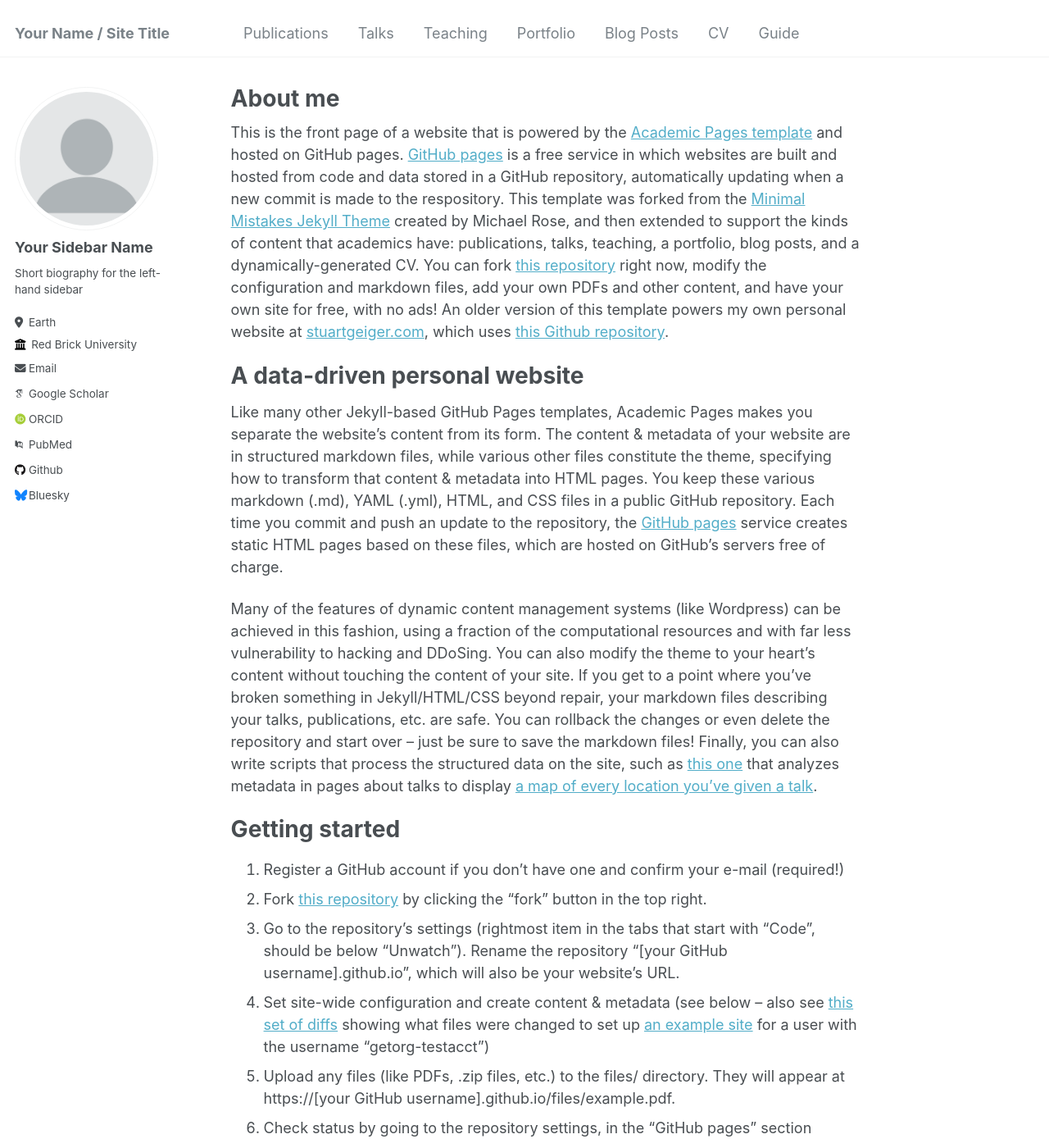
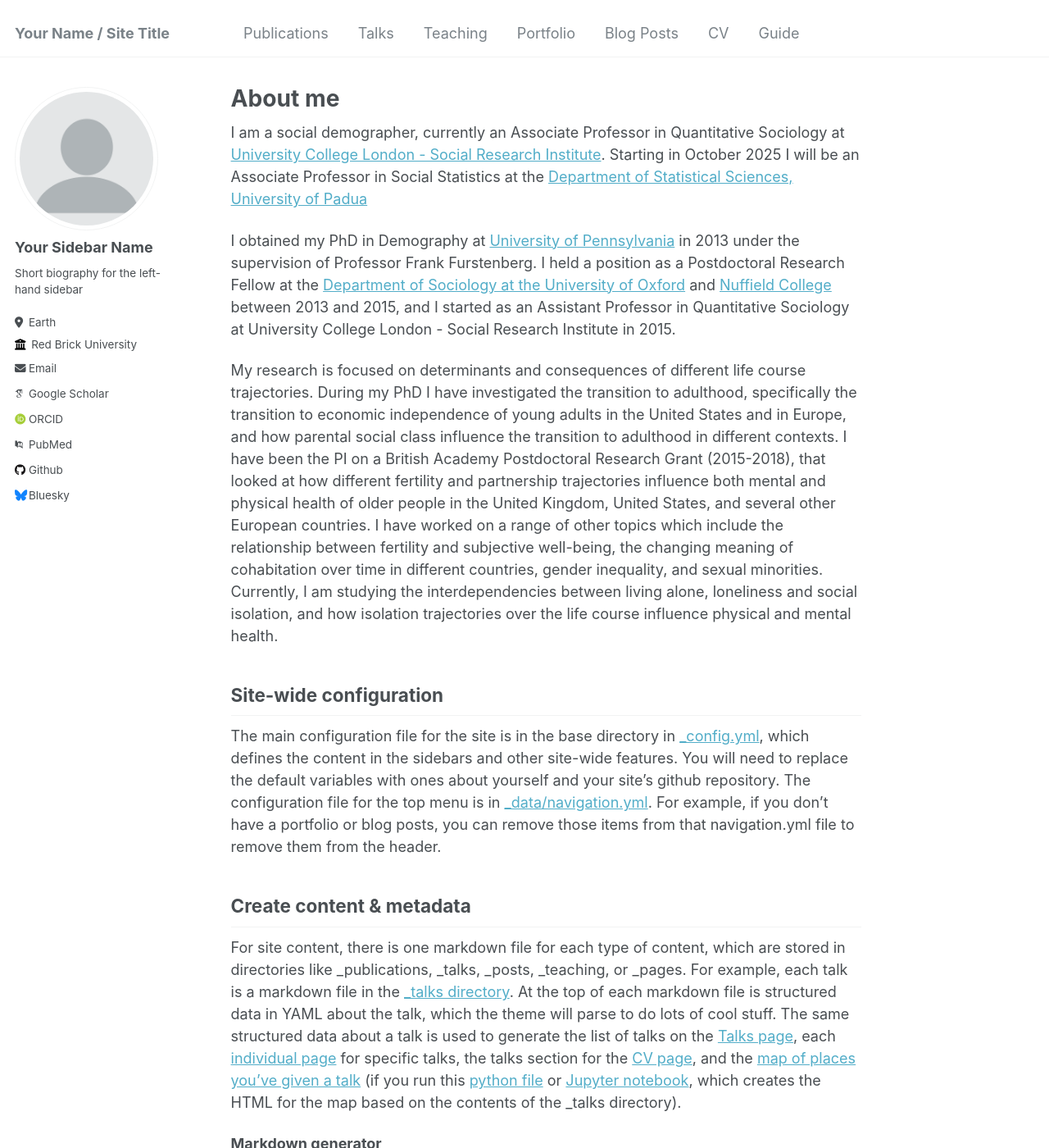
Before and after one commit to mariasironi/mariasironi.github.io, a Jekyll site: the page built from _pages/about.md, in a window 1280 px wide and 1400 px high. Shown: the whole window at 82% size. Built offline with Jekyll 4.4.1, drawn with Linux system fonts in a browser that asks for light colours; some web fonts are replaced.

Commit message:
Update about.md

```diff
--- a/_pages/about.md
+++ b/_pages/about.md
@@ -7,22 +7,11 @@ redirect_from:
   - /about.html
 ---
 
-This is the front page of a website that is powered by the [Academic Pages template](https://github.com/academicpages/academicpages.github.io) and hosted on GitHub pages. [GitHub pages](https://pages.github.com) is a free service in which websites are built and hosted from code and data stored in a GitHub repository, automatically updating when a new commit is made to the respository. This template was forked from the [Minimal Mistakes Jekyll Theme](https://mmistakes.github.io/minimal-mistakes/) created by Michael Rose, and then extended to support the kinds of content that academics have: publications, talks, teaching, a portfolio, blog posts, and a dynamically-generated CV. You can fork [this repository](https://github.com/academicpages/academicpages.github.io) right now, modify the configuration and markdown files, add your own PDFs and other content, and have your own site for free, with no ads! An older version of this template powers my own personal website at [stuartgeiger.com](http://stuartgeiger.com), which uses [this Github repository](https://github.com/staeiou/staeiou.github.io).
+I am a social demographer, currently an Associate Professor in Quantitative Sociology at [University College London - Social Research Institute](https://www.ucl.ac.uk/ioe/departments-and-centres/departments/ucl-social-research-institute). Starting in October 2025 I will be an Associate Professor in Social Statistics at the [Department of Statistical Sciences, University of Padua](https://www.stat.unipd.it/en/#)
 
-A data-driven personal website
-======
-Like many other Jekyll-based GitHub Pages templates, Academic Pages makes you separate the website's content from its form. The content & metadata of your website are in structured markdown files, while various other files constitute the theme, specifying how to transform that content & metadata into HTML pages. You keep these various markdown (.md), YAML (.yml), HTML, and CSS files in a public GitHub repository. Each time you commit and push an update to the repository, the [GitHub pages](https://pages.github.com/) service creates static HTML pages based on these files, which are hosted on GitHub's servers free of charge.
+I obtained my PhD in Demography at [University of Pennsylvania](https://www.pop.upenn.edu) in 2013 under the supervision of Professor Frank Furstenberg. I held a position as a Postdoctoral Research Fellow at the [Department of Sociology at the University of Oxford](https://www.sociology.ox.ac.uk) and [Nuffield College](https://www.nuffield.ox.ac.uk) between 2013 and 2015, and I started as an Assistant Professor in Quantitative Sociology at University College London - Social Research Institute in 2015.
 
-Many of the features of dynamic content management systems (like Wordpress) can be achieved in this fashion, using a fraction of the computational resources and with far less vulnerability to hacking and DDoSing. You can also modify the theme to your heart's content without touching the content of your site. If you get to a point where you've broken something in Jekyll/HTML/CSS beyond repair, your markdown files describing your talks, publications, etc. are safe. You can rollback the changes or even delete the repository and start over -- just be sure to save the markdown files! Finally, you can also write scripts that process the structured data on the site, such as [this one](https://github.com/academicpages/academicpages.github.io/blob/master/talkmap.ipynb) that analyzes metadata in pages about talks to display [a map of every location you've given a talk](https://academicpages.github.io/talkmap.html).
-
-Getting started
-======
-1. Register a GitHub account if you don't have one and confirm your e-mail (required!)
-1. Fork [this repository](https://github.com/academicpages/academicpages.github.io) by clicking the "fork" button in the top right.
-1. Go to the repository's settings (rightmost item in the tabs that start with "Code", should be below "Unwatch"). Rename the repository "[your GitHub username].github.io", which will also be your website's URL.
-1. Set site-wide configuration and create content & metadata (see below -- also see [this set of diffs](http://archive.is/3TPas) showing what files were changed to set up [an example site](https://getorg-testacct.github.io) for a user with the username "getorg-testacct")
-1. Upload any files (like PDFs, .zip files, etc.) to the files/ directory. They will appear at https://[your GitHub username].github.io/files/example.pdf.
-1. Check status by going to the repository settings, in the "GitHub pages" section
+My research is focused on determinants and consequences of different life course trajectories. During my PhD I have investigated the transition to adulthood, specifically the transition to economic independence of young adults in the United States and in Europe, and how parental social class influence the transition to adulthood in different contexts. I have been the PI on a British Academy Postdoctoral Research Grant (2015-2018), that looked at how different fertility and partnership trajectories influence both mental and physical health of older people in the United Kingdom, United States, and several other European countries. I have worked on a range of other topics which include the relationship between fertility and subjective well-being, the changing meaning of cohabitation over time in different countries, gender inequality, and sexual minorities. Currently, I am studying the interdependencies between living alone, loneliness and social isolation, and how isolation trajectories over the life course influence physical and mental health.
 
 Site-wide configuration
 ------
```
